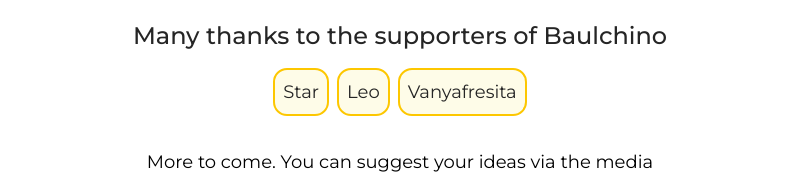
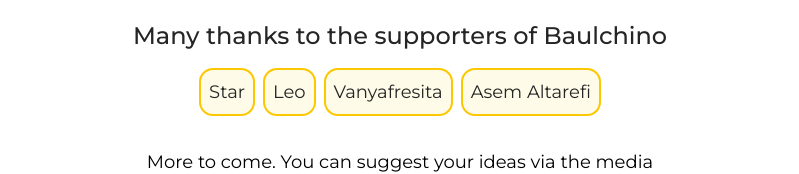
Before and after one commit to Wichosu/baul-chino, a Next.js app: page /en/support in a window 1280 px wide. Shown: the part 568-742 px from the top of the page, without its empty margins (240-1039 px from the left). Built offline with nearby package versions, Linux system fonts and the light colour scheme.

Commit message:
added new supporter asem altarefi

```diff
--- a/src/app/constants/supporters/supporters.ts
+++ b/src/app/constants/supporters/supporters.ts
@@ -12,4 +12,7 @@ export const supporters: Supporter[] = [
   {
     name: 'Vanyafresita',
   },
+  {
+    name: 'Asem Altarefi',
+  },
 ];
```
